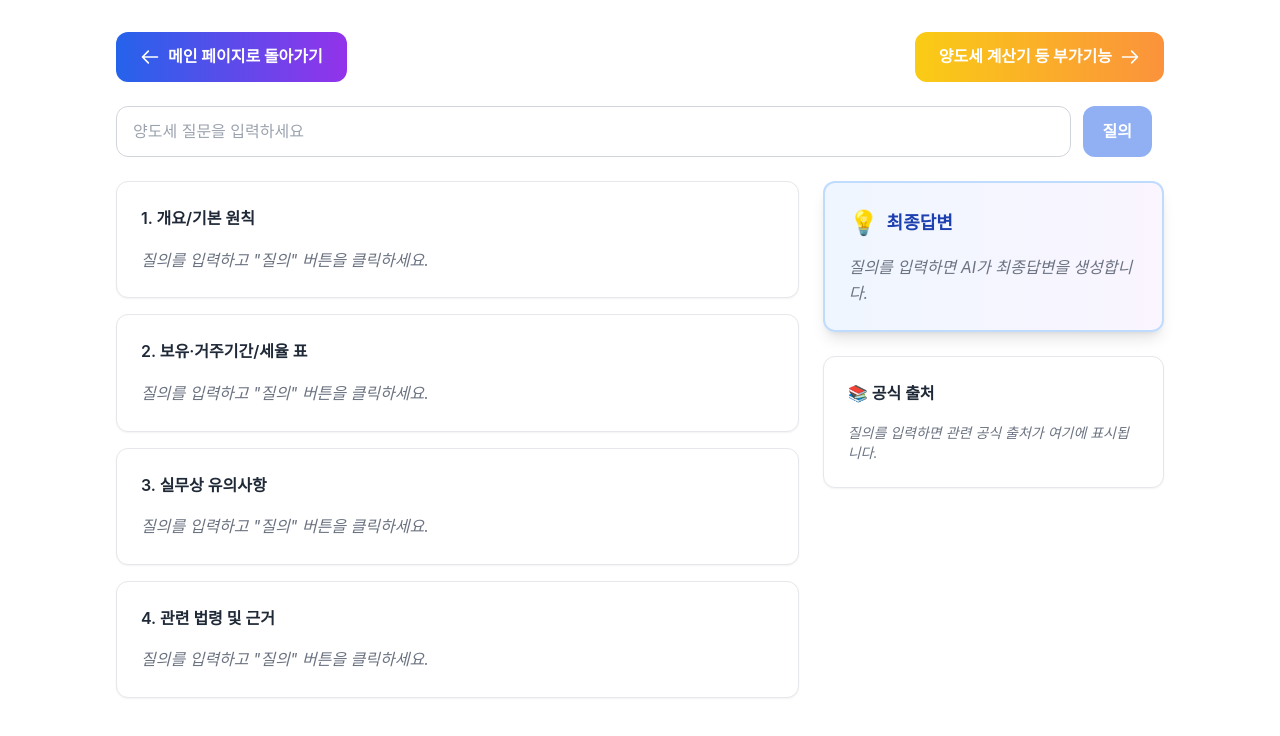
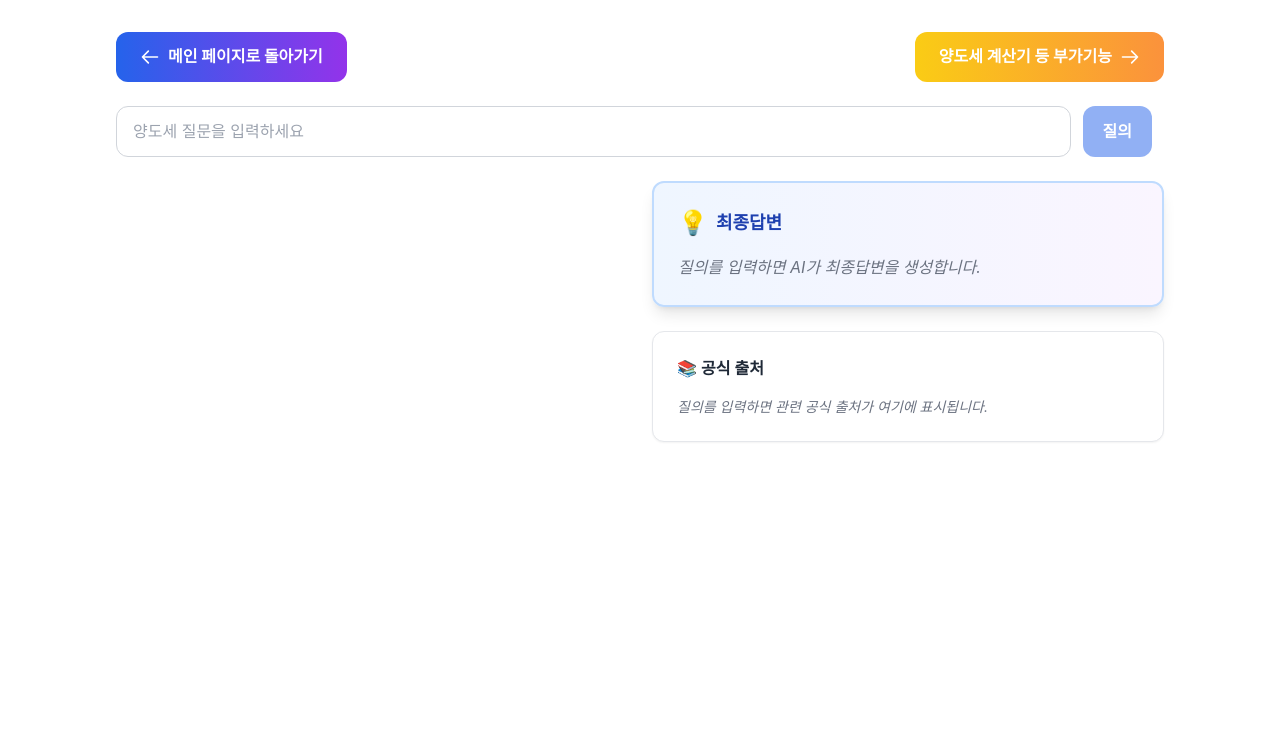
Before and after one commit to phoenixai-sw/phoenixai-tax-landing, a Next.js app: page /agent in a window 1280 px wide. Shown: the top 736 px of the page. Built offline with nearby package versions, Linux system fonts and the light colour scheme.

Commit message:
Update index.js

```diff
--- a/pages/agent/index.js
+++ b/pages/agent/index.js
@@ -123,35 +123,41 @@ export default function AgentPage() {
          )}
 
                    {/* Main Content Grid */}
-         <div className="grid gap-6 md:grid-cols-[2fr_1fr]">
-           {/* Center Column - Answer Cards */}
+          <div className="grid gap-6 md:grid-cols-2">
+            {/* Left Column - Answer Cards */}
             <section className="space-y-4">
+              {results && (
+                <>
                   <AnswerCard
                     title="1. 개요/기본 원칙"
-               content={results?.overview}
+                    content={results.overview}
                     isLoading={isLoading}
                   />
                   <AnswerCard
                     title="2. 보유·거주기간/세율 표"
-               content={results?.taxRates}
+                    content={results.taxRates}
                     isLoading={isLoading}
                   />
                   <AnswerCard
                     title="3. 실무상 유의사항"
-               content={results?.considerations}
+                    content={results.considerations}
                     isLoading={isLoading}
                   />
                   <AnswerCard
                     title="4. 관련 법령 및 근거"
-               content={results?.legalBasis}
+                    content={results.legalBasis}
                     isLoading={isLoading}
                   />
+                  {/* 추가 답변박스들이 여기에 동적으로 추가될 수 있음 */}
+                </>
+              )}
             </section>
 
             {/* Right Column - Final Answer & Evidence Panel */}
-           <aside className="sticky top-6 self-start space-y-6">
+            <aside className="space-y-6">
               <FinalAnswer finalAnswer={results?.finalAnswer} isLoading={isLoading} />
               <EvidencePanel evidence={results?.evidence} isLoading={isLoading} />
+              {/* 좌측이 다 차면 추가 답변박스들이 여기로 넘어감 */}
             </aside>
           </div>
 
```
Lines whose indentation alone changed are shown as unchanged.
